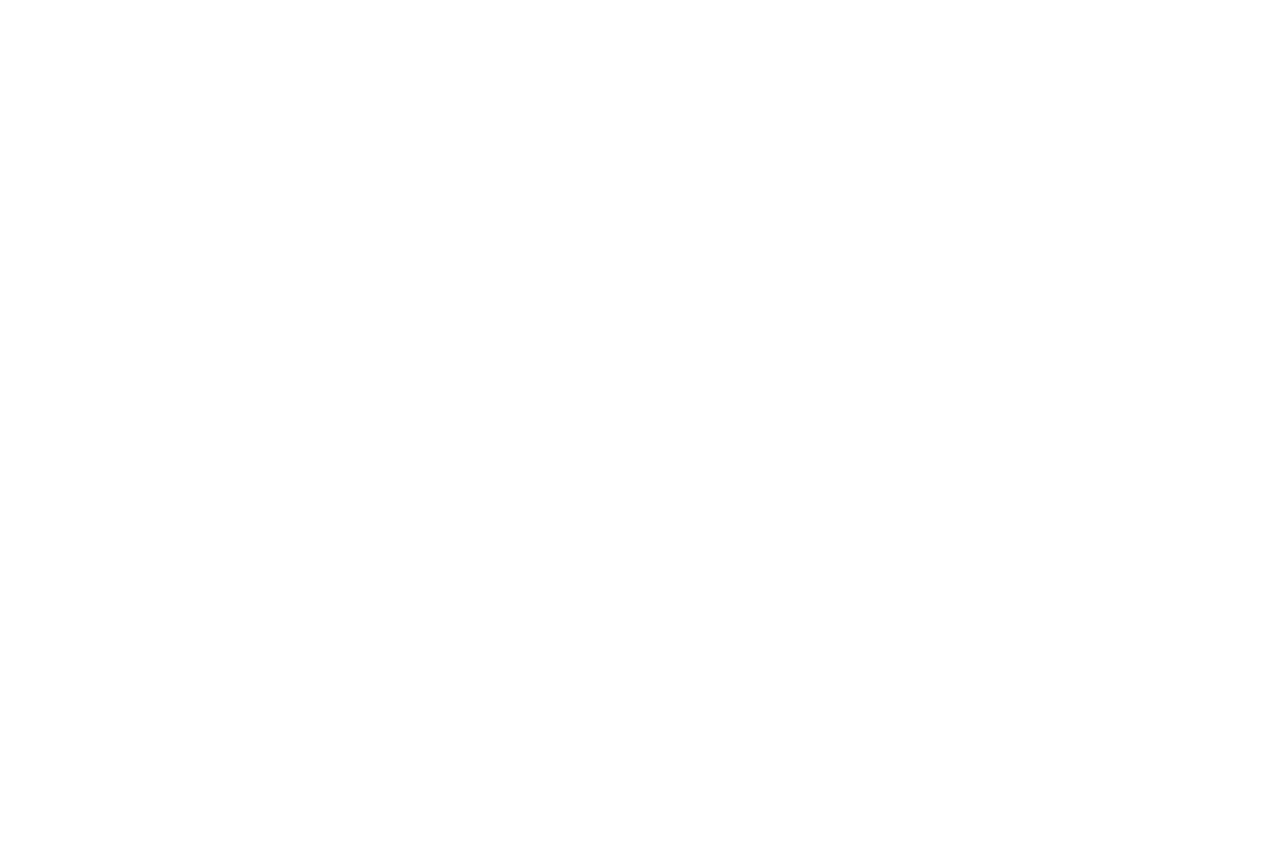
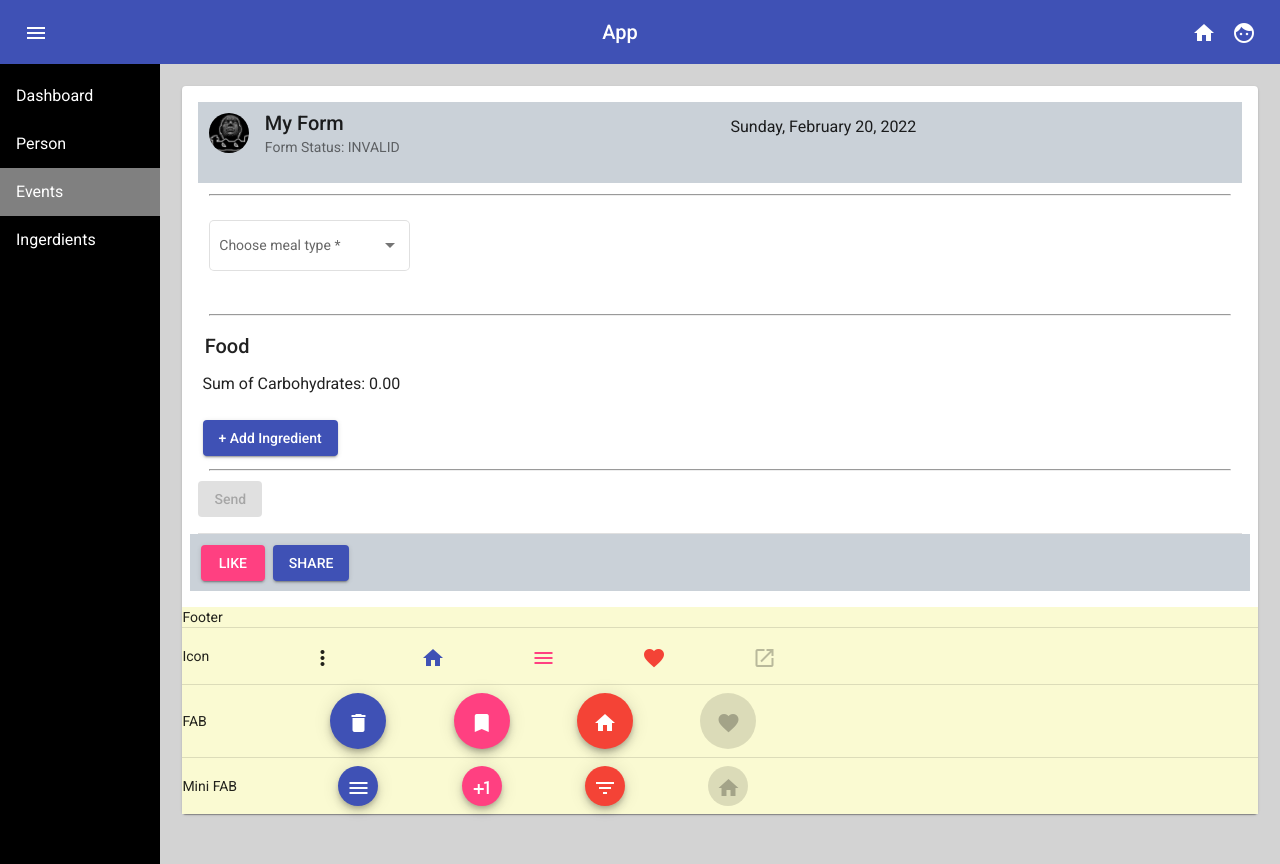
Before and after one commit to georgegabor/my-dietary-app-frontend, an Angular app: page /nav/events in a window 1280 px wide. Before the commit this address led to /. Before the commit the page ends 800 px from the top, so only its background shows below. Built offline with nearby package versions, Linux system fonts and the light colour scheme.

Commit message:
Add/rename nav-links

```diff
--- a/src/app/app-routing.module.ts
+++ b/src/app/app-routing.module.ts
@@ -3,7 +3,6 @@ import { RouterModule, Routes } from '@angular/router'
 import { DashboardComponent } from './modules/dashboard/dashboard.component'
 import { FormComponent } from './modules/form/form.component'
 import { Form2Component } from './modules/form2/form2.component'
-import { Form3Component } from './modules/form3/form3.component'
 import { NavComponent } from './modules/nav/nav.component'
 import { TableComponent } from './modules/table/table.component'
 
@@ -15,9 +14,8 @@ const routes: Routes = [
     children: [
       { path: 'table', component: TableComponent },
       { path: 'dashboard', component: DashboardComponent },
-      { path: 'form', component: FormComponent },
-      { path: 'form2', component: Form2Component },
-      { path: 'form3', component: Form3Component },
+      { path: 'events', component: FormComponent },
+      { path: 'ingredients', component: Form2Component },
     ],
   },
 ]
--- a/src/app/modules/form/form.component.html
+++ b/src/app/modules/form/form.component.html
@@ -43,7 +43,12 @@
               </mat-select>
             </mat-form-field>
             <mat-form-field appearance="fill">
-              <input matInput formControlName="amount" placeholder="amount" />
+              <input
+                type="number"
+                matInput
+                formControlName="amount"
+                placeholder="amount"
+              />
               <span matSuffix>g</span>
             </mat-form-field>
             <mat-icon class="delete-btn" (click)="deleteAlias(i)">
@@ -55,7 +60,9 @@
 
       <div>
         <div class="ing">
-          <h3>Sum of CarboHydrates: {{ carboValue$ | async }}</h3>
+          <h3>
+            Sum of Carbohydrates: {{ carboValue$ | async | number: '1.2-2' }}
+          </h3>
         </div>
 
         <div class="ing">
--- a/src/app/modules/form/form.component.ts
+++ b/src/app/modules/form/form.component.ts
@@ -35,6 +35,7 @@ export class FormComponent implements OnInit {
     { name: 'Actimel Zero', carbo: 3.6 },
     { name: 'Smoothie', carbo: 11.0 },
     { name: 'Mixed Frozen Fruit', carbo: 10.0 },
+    { name: 'Falafel', carbo: 23.0 },
   ]
 
   constructor(private fb: FormBuilder) {
--- a/src/app/modules/nav/nav.component.html
+++ b/src/app/modules/nav/nav.component.html
@@ -38,17 +38,14 @@
       <mat-list-item routerLink="./dashboard" routerLinkActive="active"
         >Dashboard</mat-list-item
       >
-      <mat-list-item routerLink="./table" routerLinkActive="active"
-        >Table</mat-list-item
+      <mat-list-item routerLink="./dashboard" routerLinkActive="active"
+        >Person</mat-list-item
       >
-      <mat-list-item routerLink="./form" routerLinkActive="active"
-        >Form</mat-list-item
+      <mat-list-item routerLink="./events" routerLinkActive="active"
+        >Events</mat-list-item
       >
-      <mat-list-item routerLink="./form2" routerLinkActive="active"
-        >Form 2</mat-list-item
-      >
-      <mat-list-item routerLink="./form3" routerLinkActive="active"
-        >Form 3</mat-list-item
+      <mat-list-item routerLink="./ingredients" routerLinkActive="active"
+        >Ingerdients</mat-list-item
       >
     </mat-nav-list>
   </mat-sidenav>
```
